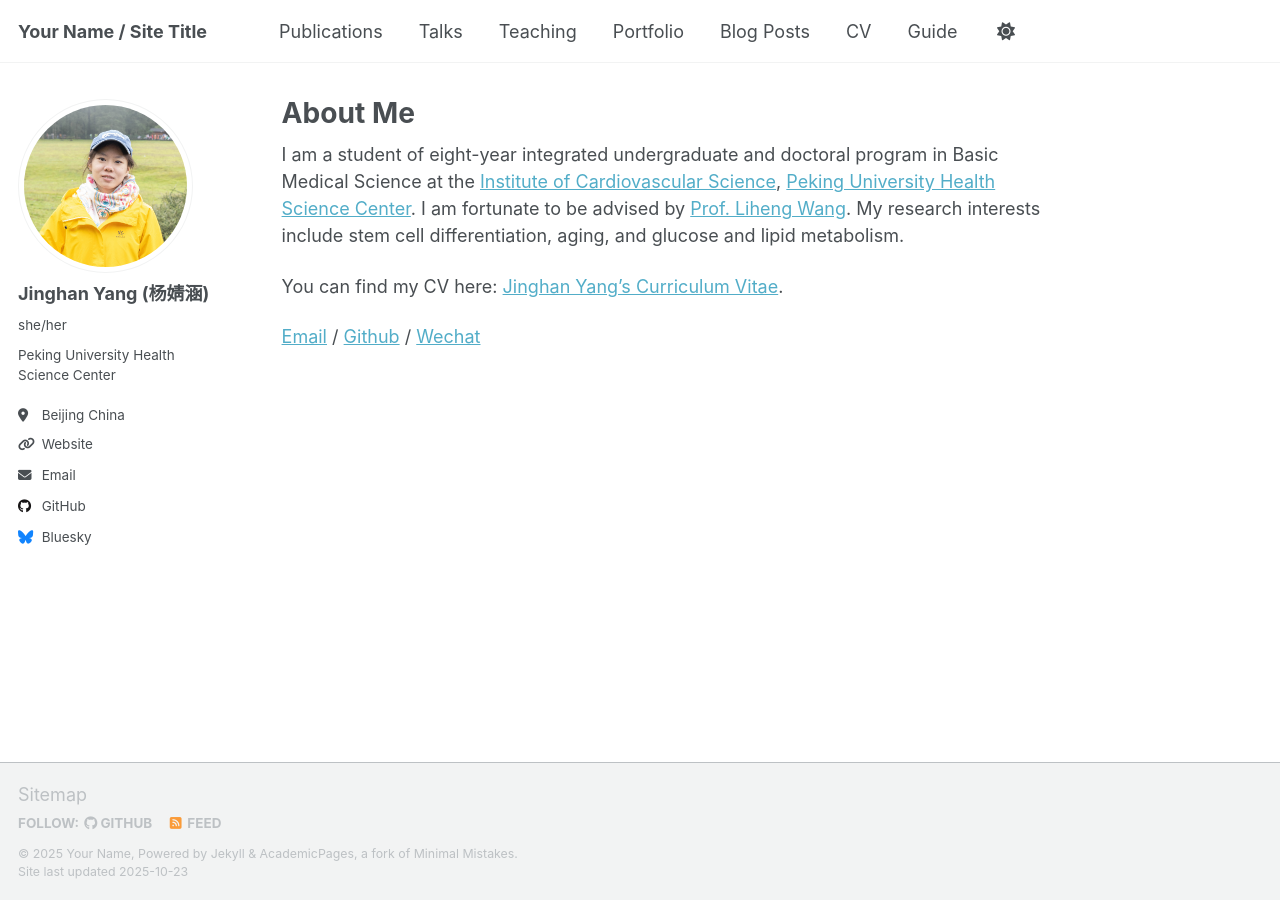
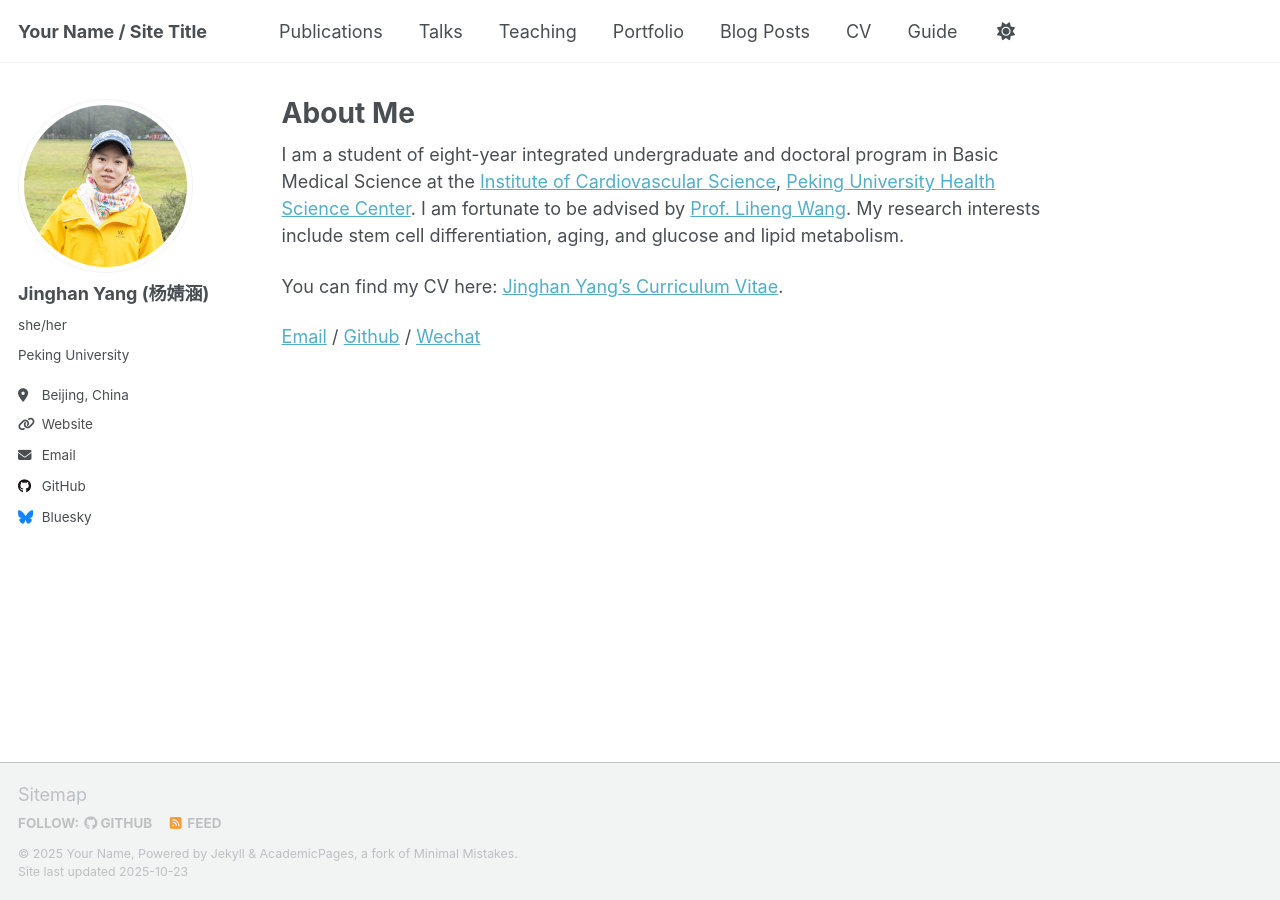
Before and after one commit to JinghanYang127/JinghanYang127.github.io, a Jekyll site: the page built from _pages/about.md, in a window 1280 px wide. Built offline with Jekyll 4.4.1, drawn with Linux system fonts in a browser that asks for light colours; a script that is not in the unit is left out.

Commit message:
Update _config.yml

```diff
--- a/_config.yml
+++ b/_config.yml
@@ -26,8 +26,8 @@ author:
   avatar           : "../images/yjh.png"
   name             : "Jinghan Yang (杨婧涵)"
   pronouns         : "she/her"
-  bio              : "Peking University Health Science Center"
-  location         : "Beijing China"
+  bio              : "Peking University"
+  location         : "Beijing, China"
   #employer         :
   uri              : "https://JinghanYang127.github.io"
   email            : "2110305213@stu.pku.edu.cn"
```
